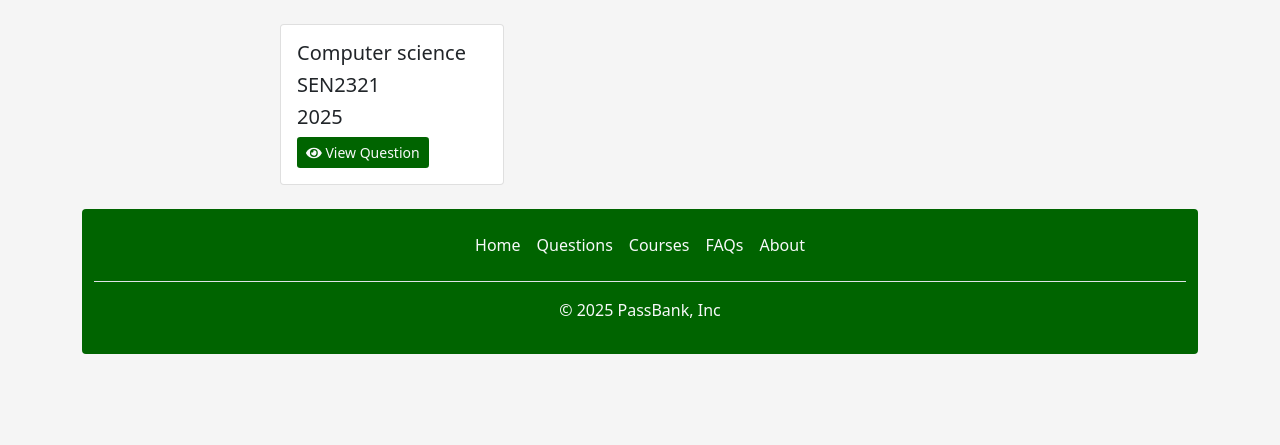
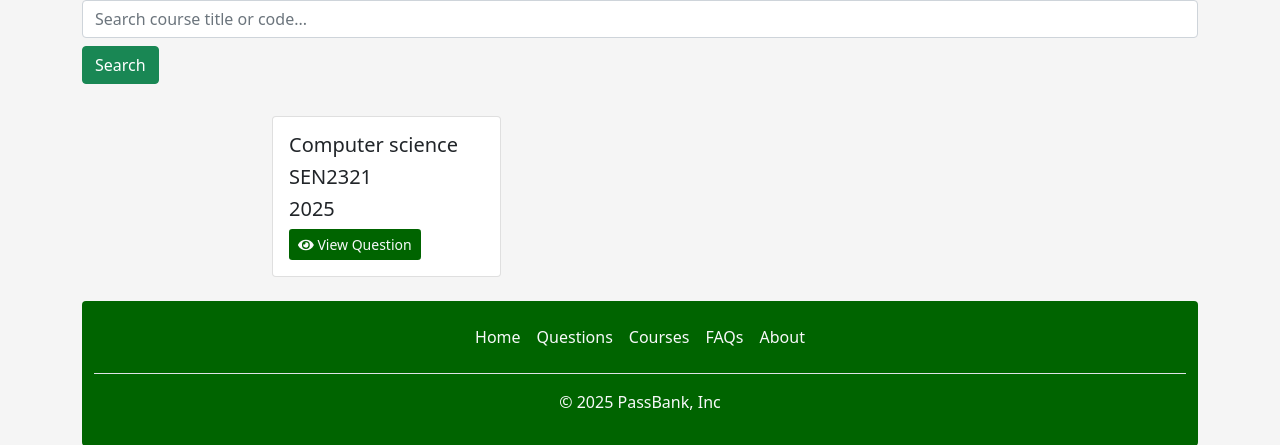
Before and after one commit to Musajidda/PassBank, a PHP site: page /course-category.php?course_category_id=4 in a window 1280 px wide. Shown: the part 58-503 px from the top of the page. Run offline with PHP 8.4, Linux system fonts and the light colour scheme; a user stored in the database is signed in; data comes from the database, SQL or seed files in the repository; some libraries are stand-ins or nearby versions; some web fonts are replaced.

Commit message:
i added search bar in course-category.php and a chat bot and also it acccept pdf,img and doc.

```diff
--- a/course-category.php
+++ b/course-category.php
@@ -1,3 +1,15 @@
+
+<style>
+  df-messenger {
+    --df-messenger-bot-message: #e0e0e0;
+    --df-messenger-button-titlebar-color: green;
+    --df-messenger-chat-background-color: white;
+    --df-messenger-font-color: black;
+    --df-messenger-send-icon: #ffffff;
+    bottom: 80px;
+    right: 20px;
+  }
+</style>
 <?php
 session_start();
 
@@ -7,26 +19,63 @@ if(!isset($_SESSION["user"])){
 }
  require "inc/process.php";
  require "inc/header.php";
-
- if(isset($_GET["course_category_id"]) && !empty($_GET["course_category_id"])){
-   $id = $_GET["course_category_id"];
- }else{
-   header("location: all-questions.php");
- }
-
- ?>
+ if (isset($_GET["search"]) && !empty($_GET["search"])) {
+  // search logic will handle it later
+} elseif (isset($_GET["course_category_id"]) && !empty($_GET["course_category_id"])) {
+  $id = $_GET["course_category_id"];
+} else {
+  header("location: all-questions.php");
+  exit();
+}
+?>
 
 <div class="container">
 <?php require './pages/header-home.php'; ?>
- <div class="container-fluid my-3">
+ <div clas="container-fluid my-3">
     <div class="row justify-content-center">
       <div class="col-8">
         </div>
+
+        <form method="GET" action="" class="mb-4">
+    <input type="text" name="search" class="form-control" placeholder="Search course title or code..." required>
+    <button type="submit" class="btn btn-success mt-2">Search</button>
+
+    <!-- Dialogflow Messenger Chatbot -->
+<script src="https://www.gstatic.com/dialogflow-console/fast/messenger/bootstrap.js?v=1"></script>
+<df-messenger
+  intent="WELCOME"
+  chat-title="AskBot"
+  agent-id="asmaa"
+  language-code="en">
+</df-messenger>
+
+</form>
+
         <div class="col-8">
             <div class="row">
               <?php
-              $sql = "SELECT * FROM questions WHERE course_id ='$id' ORDER BY id DESC";
+
+
+              $questions = [];
+
+if (isset($_GET["search"]) && !empty($_GET["search"])) {
+    $search = mysqli_real_escape_string($connection, $_GET["search"]);
+    $sql = "SELECT * FROM questions WHERE course_title LIKE '%$search%' OR course_code LIKE '%$search%' ORDER BY id DESC";
+    $query = mysqli_query($connection, $sql);
+} elseif (isset($_GET["course_category_id"]) && !empty($_GET["course_category_id"])) {
+    $id = $_GET["course_category_id"];
+    $sql = "SELECT * FROM questions WHERE course_id = '$id' ORDER BY id DESC";
+    $query = mysqli_query($connection, $sql);
+} else {
+    header("location: all-questions.php");
+    exit();
+}
+
               $query = mysqli_query($connection,$sql);
+              if (mysqli_num_rows($query) === 0) {
+                echo "<p>No questions found for your search.</p>";
+            }
+
                while($result = mysqli_fetch_assoc($query)) {
                 //Looping through the col for multiples product
                 ?>
--- a/course.php
+++ b/course.php
@@ -103,7 +103,7 @@ if($_SESSION["user"]["role"] == "user"){
   <div class="modal-dialog">
     <div class="modal-content">
       <div class="modal-header">
-        <h5 class="modal-title" id="exampleModalLabel">New Course</h5>
+        <h5 class="modal-title" id="exampleModalLabel">New Department</h5>
         <button type="button" class="btn-close" data-bs-dismiss="modal" aria-label="Close"></button>
       </div>
       <div class="modal-body">
--- a/edit-question.php
+++ b/edit-question.php
@@ -106,7 +106,7 @@ if(isset($_GET["edit_question_id"]) && !empty($_GET["edit_question_id"])){
                          </div>
                         <div class="col-6">
                                 <div class="form-group">
-                                    <label for="">Course</label>
+                                    <label for="">Department</label>
                                     <select name="course_id" class="form-control" id="">
                                        <?php
                                          $sql = "SELECT * FROM courses ORDER BY id DESC";
--- a/index.php
+++ b/index.php
@@ -70,7 +70,7 @@ require "inc/header.php";
             <div class="col">
                 <div class="border p-3 my-3">
                     <h4 class="list-group-item" style="color:darkgreen;">
-                        <i class="fas fa-grip-vertical"></i> COURSES
+                        <i class="fas fa-grip-vertical"></i> DEPARTMENT
                     </h4>
                     <ul class="list-group">
                         <?php
--- a/new-question.php
+++ b/new-question.php
@@ -78,8 +78,8 @@ if($_SESSION["user"]["role"] == "user"){
                 </select>
             </div>
                      <div class="form-group">
-                         <label for="">Select Question Paper</label>
-                         <input type="file" name="file" id="" class="form-control" required>
+                         <label for="questionPaper">Select Question Paper</label>
+                         <input type="file" name="file" class="form-control" required>
                      </div>
                      <div class="form-group">
                          <label for="">Course Title</label>
```
Also changed, not shown: view-question.php (+21 -5 lines), uploads/ghost.png (added), uploads/landscape.png (added), uploads/shadows.png (added), 7 other files.
